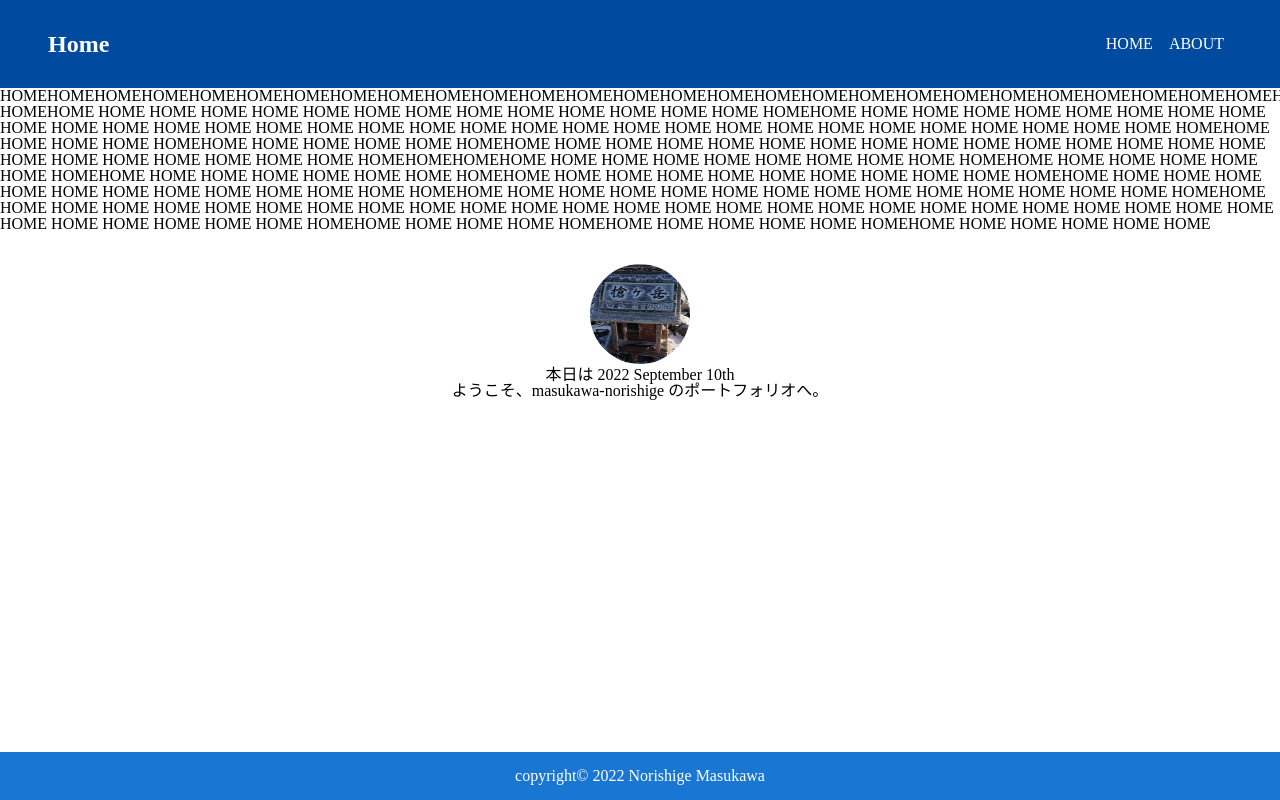
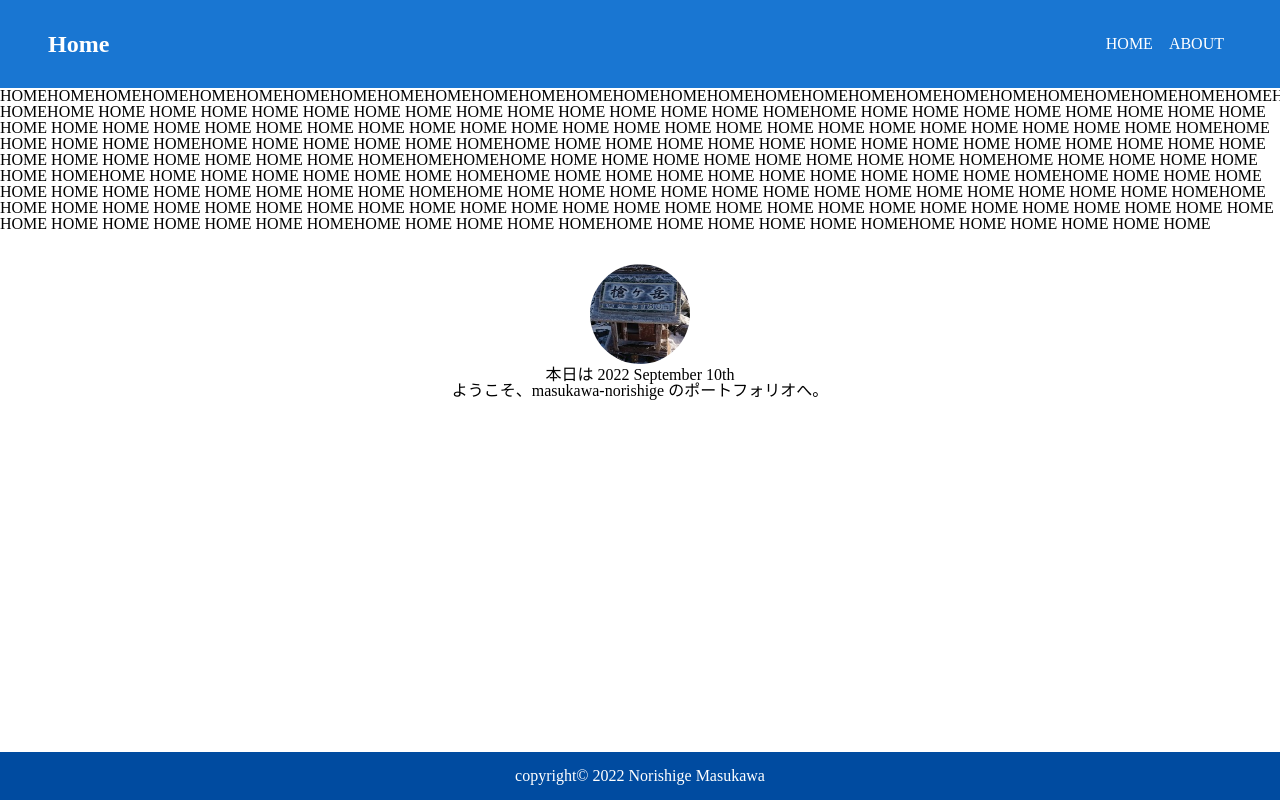
Before and after one commit to mskw-nori/my-portfolio-site, a Next.js app: page / in a window 1280 px wide. Built offline with nearby package versions, Linux system fonts and the light colour scheme.

Commit message:
repalce primary color to scss variable

```diff
--- a/src/styles/modules/Footer.module.scss
+++ b/src/styles/modules/Footer.module.scss
@@ -1,5 +1,7 @@
+@use '@/styles/modules/utils';
+
 .footer {
-  background-color: #1976d2;
+  background-color: utils.$primary-dark;
   color: #fff;
   text-align: center;
   padding: 1rem 0;
--- a/src/styles/modules/Header.module.scss
+++ b/src/styles/modules/Header.module.scss
@@ -1,8 +1,10 @@
+@use '@/styles/modules/utils';
+
 .header {
   display: flex;
   justify-content: space-between;
   align-items: center;
-  background-color: #004ba0;
+  background-color: utils.$primary-main;
   color: #fff;
   padding: 2rem 3rem;
   &__title {
--- /dev/null
+++ b/src/styles/modules/_utils.scss
@@ -0,0 +1,3 @@
+$primary-main: #1976d2;
+
+$primary-dark: #004ba0;
```
